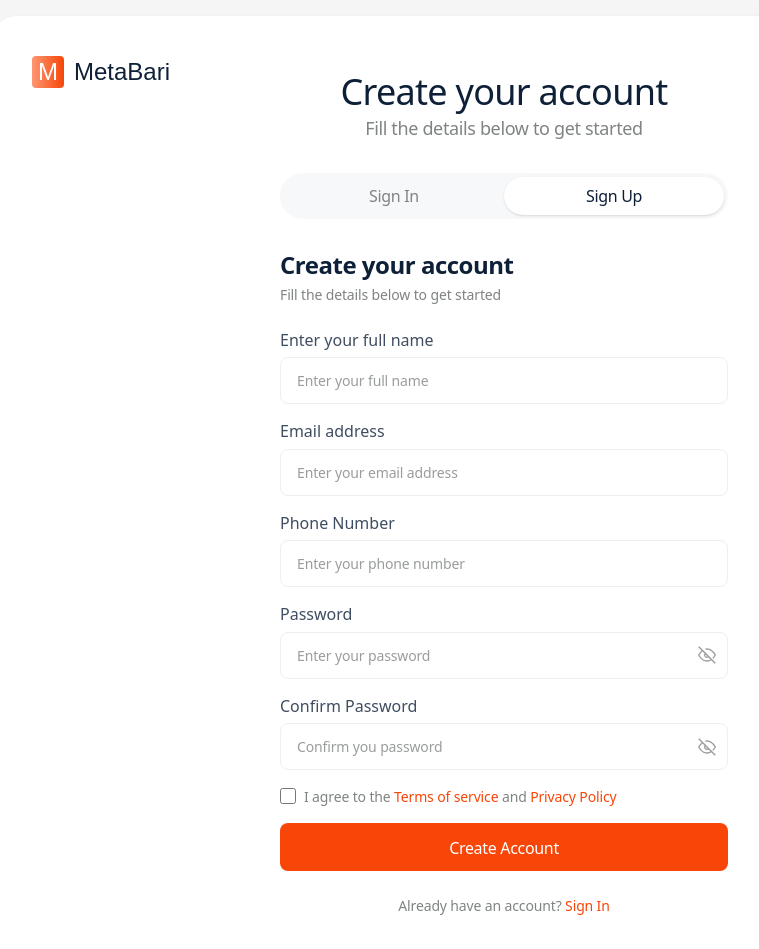
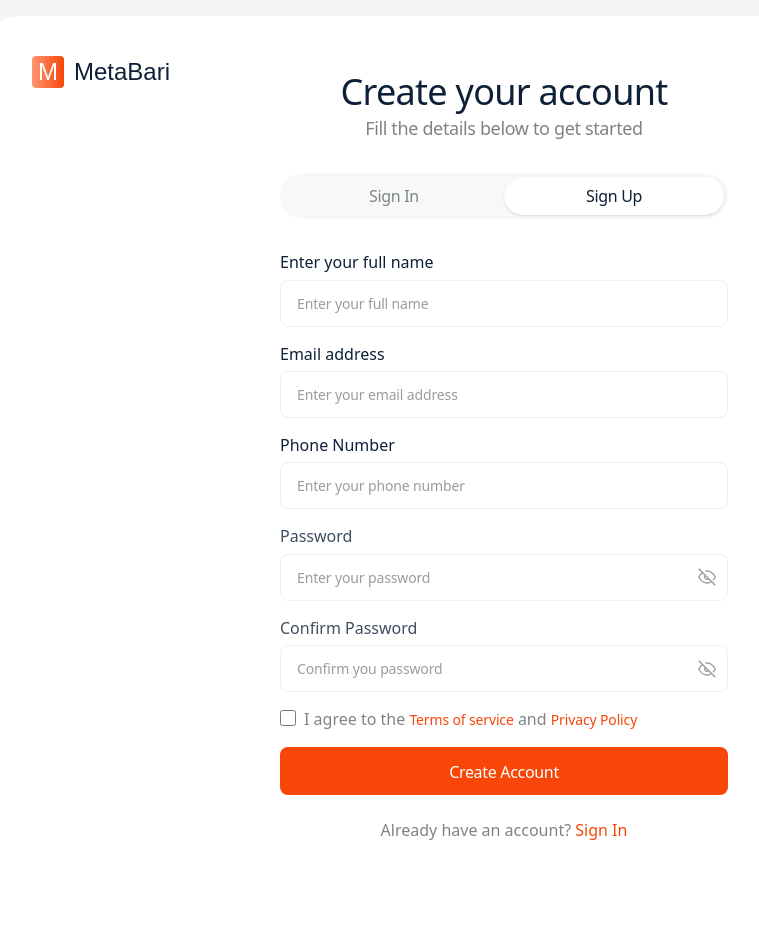
Before and after one commit to ads-fixter-FSD/adsfixter-crm, a Next.js app: page /auth/register in a window 1280 px wide. Shown: the top 949 px of the page, without its empty margins (136-895 px from the left). Built offline with nearby package versions, Linux system fonts and the light colour scheme; a web font is replaced by a local one.

Commit message:
auth sign up pixel wise design done

```diff
--- a/src/components/auth/SignUpForm.tsx
+++ b/src/components/auth/SignUpForm.tsx
@@ -44,20 +44,7 @@ export default function SignUpForm({ onSwitchToSignIn }: SignUpFormProps) {
 
   return (
     <div className="flex flex-col gap-6">
-      <div>
-        <h1
-          className="h6-semibold"
-          style={{ color: "var(--color-primary-text-500)" }}
-        >
-          Create your account
-        </h1>
-        <p
-          className="body-sm-regular mt-1"
-          style={{ color: "var(--color-subtext-500)" }}
-        >
-          Fill the details below to get started
-        </p>
-      </div>
+
 
       <form onSubmit={handleSubmit} className="flex flex-col gap-4">
         <TextField
@@ -108,7 +95,7 @@ export default function SignUpForm({ onSwitchToSignIn }: SignUpFormProps) {
         />
 
         <label
-          className="body-sm-regular flex items-start gap-2"
+          className="body-regular flex items-start gap-2"
           style={{ color: "var(--color-subtext-500)" }}
         >
           <input
@@ -142,15 +129,14 @@ export default function SignUpForm({ onSwitchToSignIn }: SignUpFormProps) {
       </form>
 
       <p
-        className="body-sm-regular text-center"
+        className="body-regular text-center"
         style={{ color: "var(--color-subtext-500)" }}
       >
         Already have an account?{" "}
         <button
           type="button"
           onClick={onSwitchToSignIn}
-          className="body-sm-medium"
-          style={{ color: "var(--color-primary)" }}
+          className="body-regular text-[#F74608]"
         >
           Sign In
         </button>
--- a/src/components/ui/TextField.tsx
+++ b/src/components/ui/TextField.tsx
@@ -21,7 +21,7 @@ export default function TextField({
     <div className="flex flex-col gap-1.5">
       <label
         htmlFor={id}
-        className="body-regular text-[#3E4D60]"
+        className="body-regular primary-text text-[#3E4D60]"
       >
         {label}
       </label>
```
